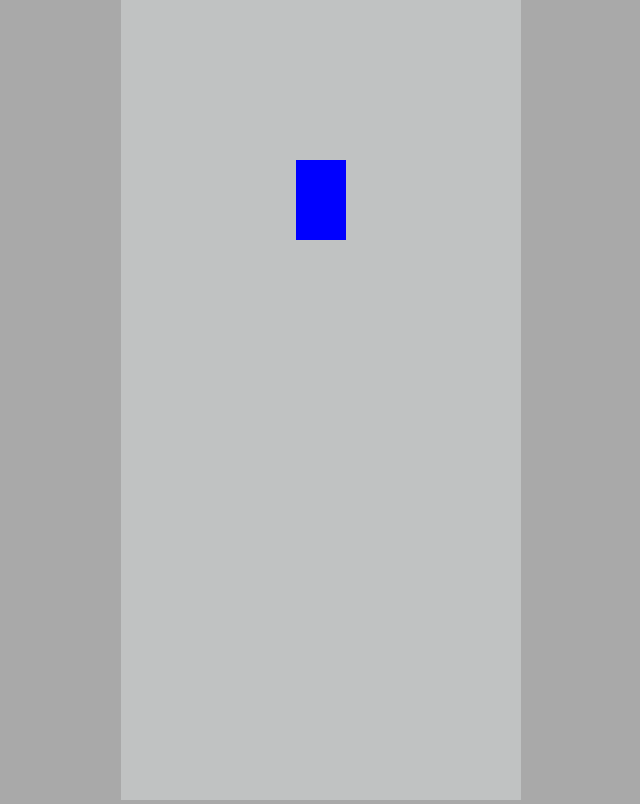
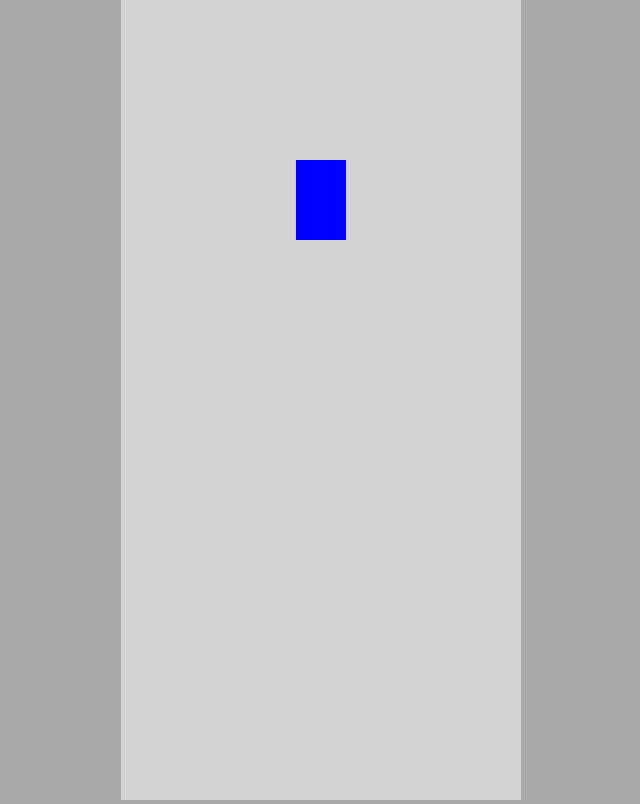
Before and after one commit to skibbidi-arh/Self-driving-car, a plain HTML site: page index.html in a window 1280 px wide. Shown: the whole page, without its empty margins (319-959 px from the left). Drawn offline with Linux system fonts and the light colour scheme.

```diff
--- a/style.css
+++ b/style.css
@@ -1,11 +1,9 @@
 body{
-margin:0;
-background: darkgray;
-overflow: hidden;
-text-align: center;
-
+    margin:0;
+    background:darkgray;
+    overflow:hidden;
+    text-align:center;
 }
-
 #myCanvas{
-    background: rgb(192, 194, 194);
+    background:lightgray;
 }
```
